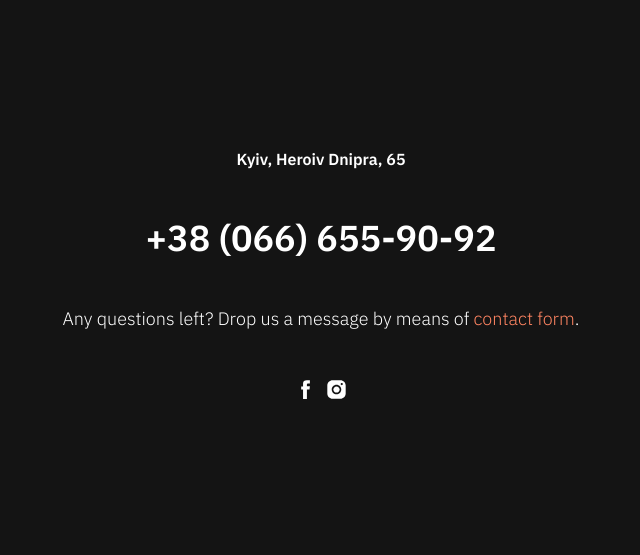
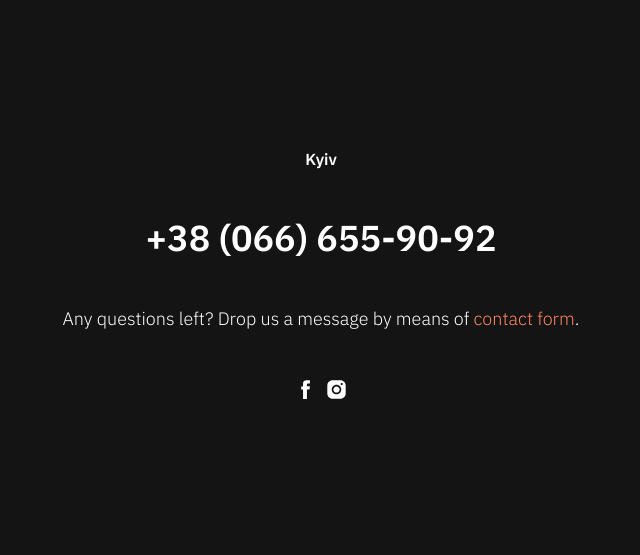
Before and after one commit to britonad/bevbox, a Flask app: page / in a window 1280 px wide. Shown: the part 5407-5962 px from the top of the page, without its empty margins (319-959 px from the left). Run offline with Flask 2, Linux system fonts and the light colour scheme; parts of the project's set-up code (start-up, migrations or seed data) failed here and were passed over; some libraries are stand-ins or nearby versions.

Commit message:
📝 Update a location address.

```diff
--- a/templates/app/home.html
+++ b/templates/app/home.html
@@ -1003,7 +1003,7 @@
               field="title"
               data-animate-order="1"
             >
-              {{ _("Kyiv, Heroiv Dnipra, 65") }}
+              {{ _("Kyiv") }}
             </div>
             <div
               class="t551__contacts t-title t-title_xxs"
--- a/templates/app/terms-of-use.html
+++ b/templates/app/terms-of-use.html
@@ -162,7 +162,7 @@
                 </span></strong><br /><br />
               {{ _('These Terms of Use outline the rules and regulations for the use
               of Bevbox\'s Website.<br /><br />Bevbox is located at:<br />
-              <em>Heroiv Dnipra, 65 , Kyiv , Ukraine<br /></em><br />By
+              <em>Kyiv , Ukraine<br /></em><br />By
               accessing this website we assume you accept these terms and
               conditions in full. Do not continue to use Bevbox\'s website if you
               do not accept all of the terms and conditions stated on this page.') }}
```
